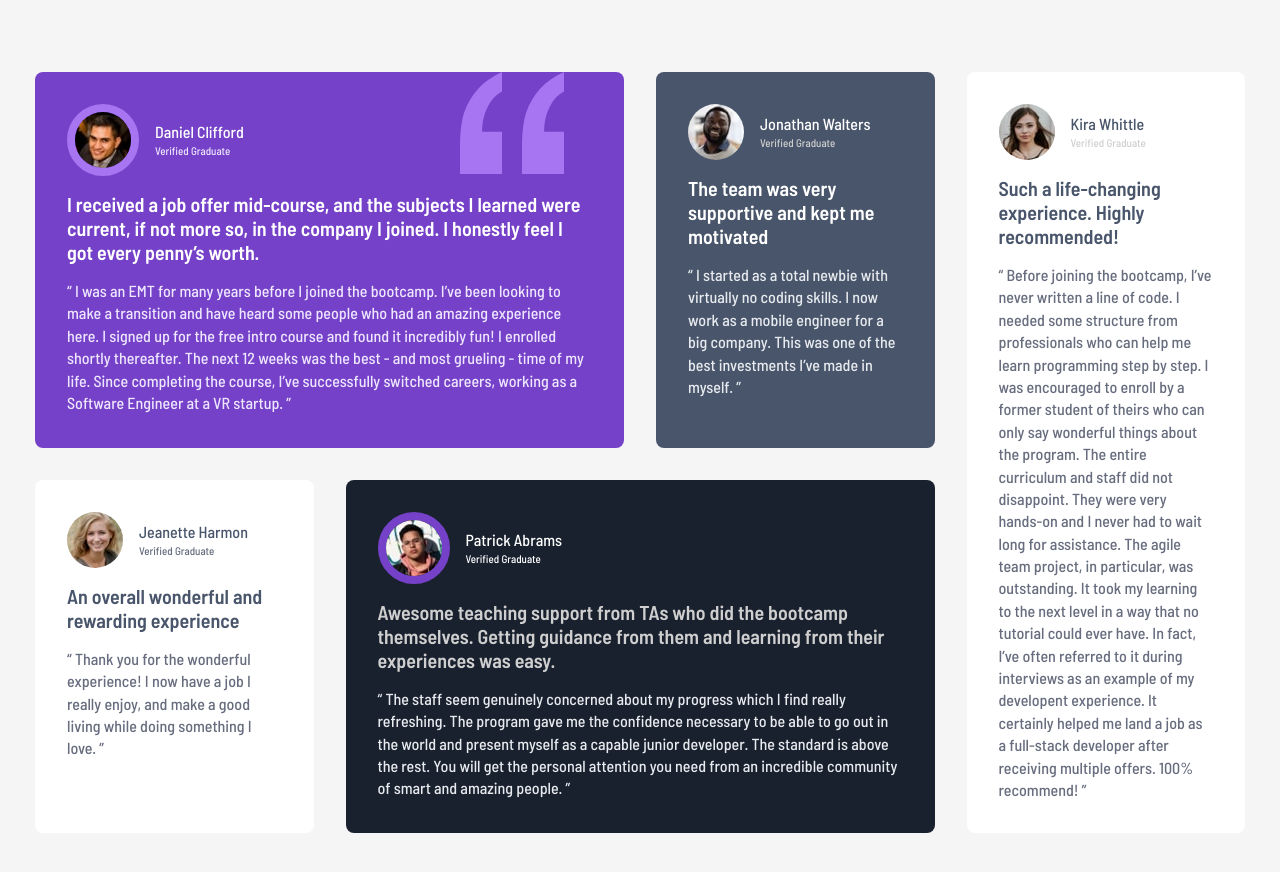
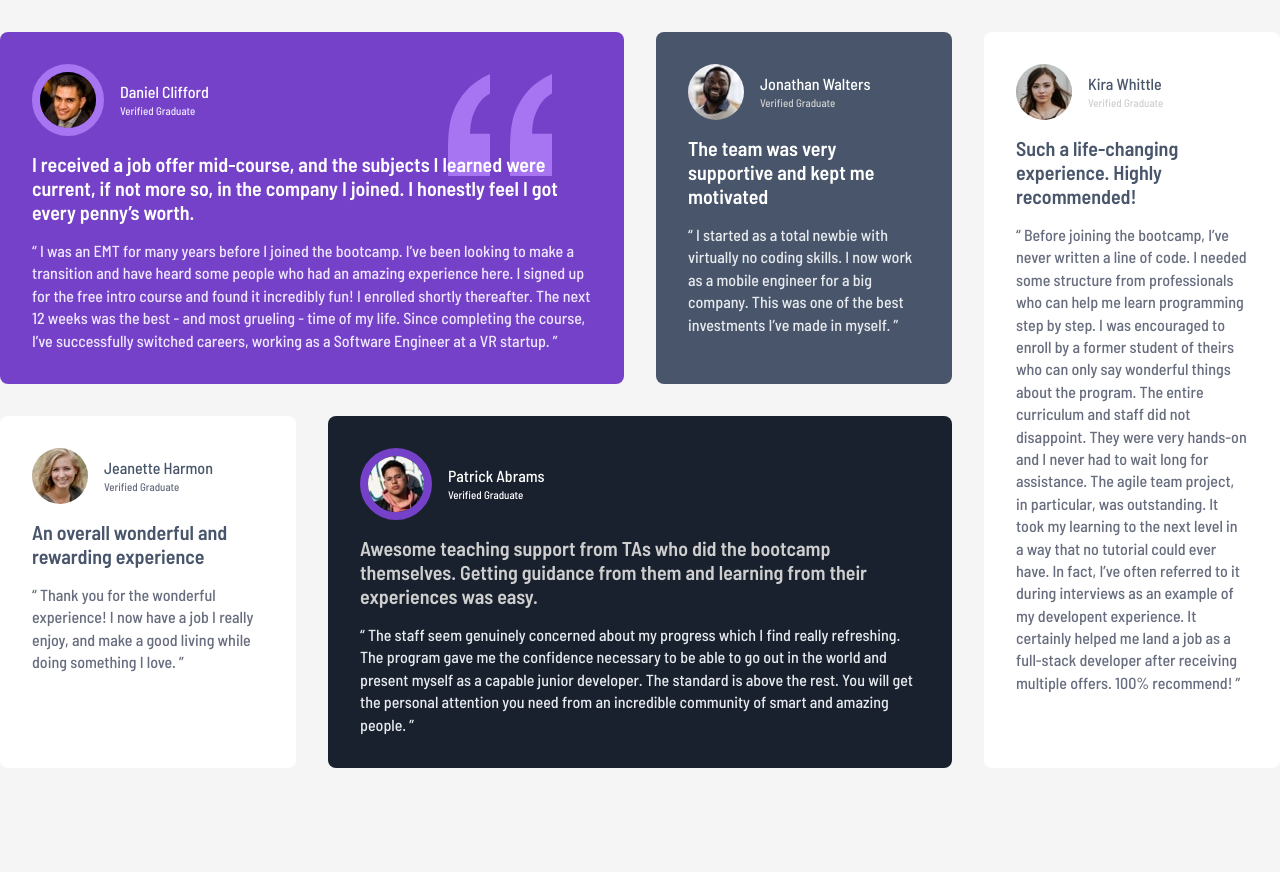
Before and after one commit to ratsagi/testimonial-grid-section-fem, a plain HTML site: page index.html in a window 1280 px wide. After the commit the page ends 800 px from the top, so only its background shows below. Drawn offline with Linux system fonts and the light colour scheme.

Commit message:
style: add backgrond quote image

```diff
--- a/index.html
+++ b/index.html
@@ -25,7 +25,7 @@
 
       </figcaption>
         <blockquote class="card__quotes">
-          <p class="white">I received a job offer mid-course, and the subjects I learned were current, if not more so,
+          <p class="white quote">I received a job offer mid-course, and the subjects I learned were current, if not more so,
             in the company I joined. I honestly feel I got every penny’s worth.</p>
           <p class="purple-50">“ I was an EMT for many years before I joined the bootcamp. I’ve been looking to make a
             transition and have heard some people who had an amazing experience here. I signed up
--- a/style.css
+++ b/style.css
@@ -42,6 +42,7 @@
 
   /* 2. Remove default margin */
   * {
+
     margin: 0;
   }
 
@@ -95,12 +96,11 @@ body {
   .testimonial-grid{
     display: grid;
     padding: 4.5rem 2.1875rem;
+    min-height: 100dvh;
+    place-content: center;
     grid-template-columns: 1fr;
     grid-template-areas: "daniel" "jonathan"
      "jeanette" "patrick" "kira";
-    align-content: center;
-    justify-content: center;
-     min-height: 100dvh;
      gap: var(--space-400);
 
   }
@@ -178,18 +178,29 @@ body {
   }
   @media(min-width:48em){
     .testimonial-grid{
+     padding: 0;
      grid-template-columns: repeat(2, 1fr);
      grid-template-areas: "daniel daniel"
       "jonathan jeanette" "patrick patrick"
       "kira kira";
     }
-    .card--daniel{
+    .quote{
+      position: relative;
+      z-index: 1;
+    }
+    .quote::before{
+      content:url("images/bg-pattern-quotation.svg");
+      position: absolute;
+      display: block;
+      bottom: 32px;
+      right:40px;
+      z-index: -2;
+    }
+    /* .card--daniel{
       background-image: url(images/bg-pattern-quotation.svg);
       background-repeat: no-repeat;
       background-position: top right 60px;
-
-
-    }
+    } */
   }
   @media(min-width:65em){
     .testimonial-grid{
@@ -197,9 +208,16 @@ body {
         grid-template-columns: repeat(4, 1fr);
         grid-template-areas: "daniel daniel jonathan kira"
         "jeanette patrick patrick kira";
-        place-content: center;
       }
+      .quote::before{
+        content:url("images/bg-pattern-quotation.svg");
+        position: absolute;
+        display: block;
+        bottom: 60px;
+        right:40px;
 
+        z-index: -2;
+      }
       /* .card--daniel{
         background-image: url(images/bg-pattern-quotation.svg);
         background-repeat: no-repeat;
```
